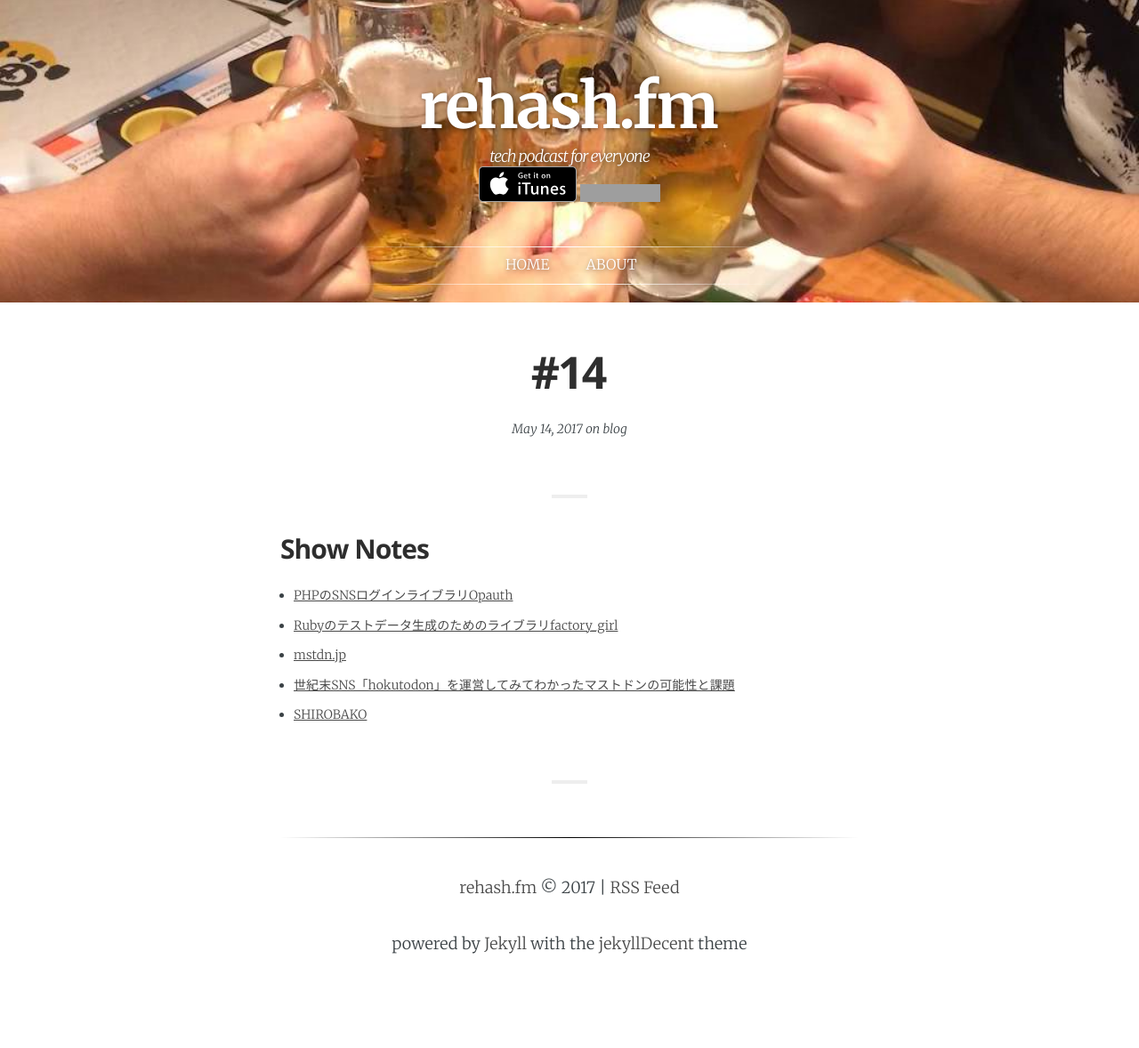
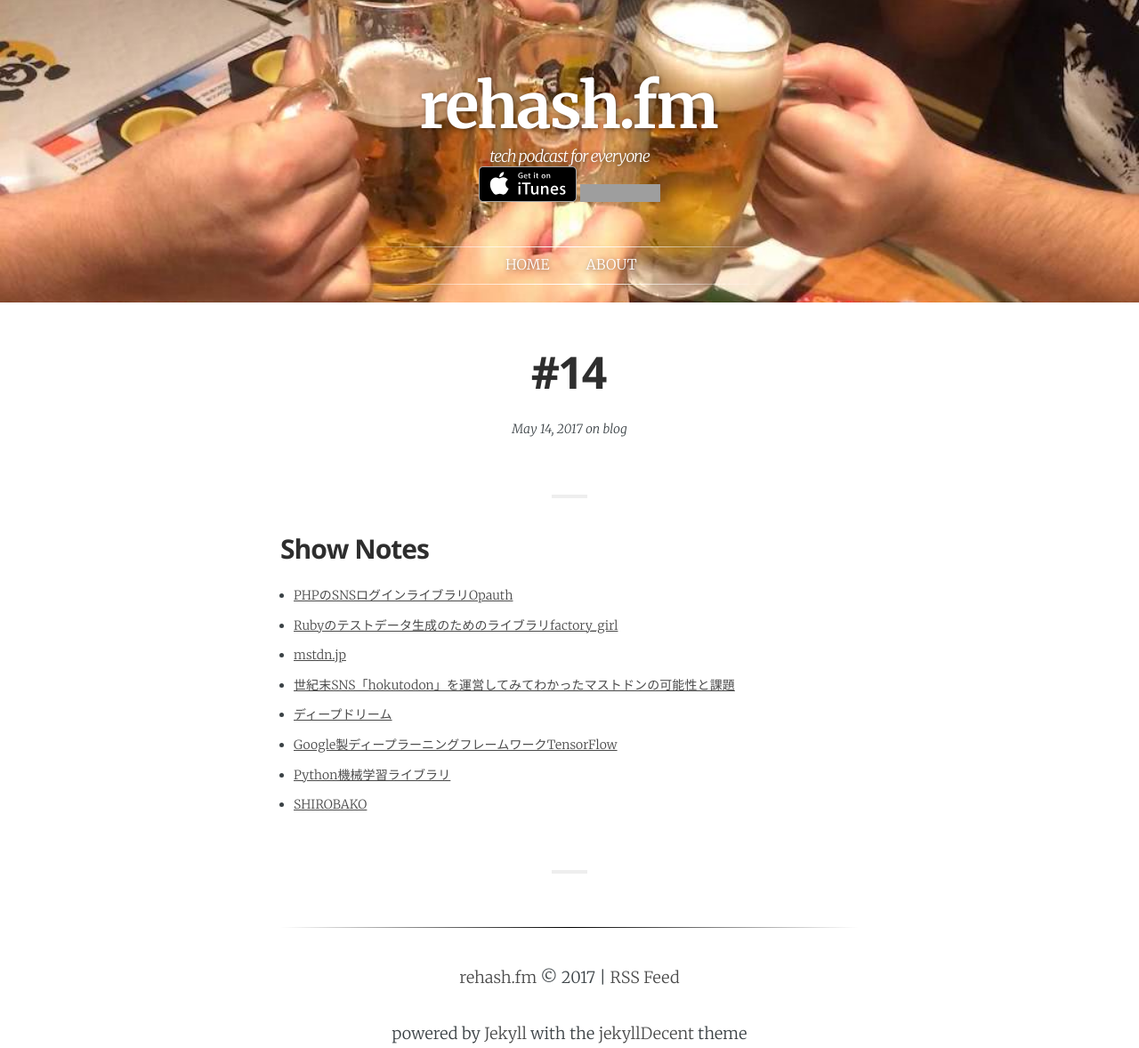
Before and after one commit to rehashfm/rehash.fm, a Jekyll site: the page built from _posts/2017-05-14-14.md, in a window 1280 px wide. Shown: the whole page at 89% size. Built offline with Jekyll 4.4.1, drawn with Linux system fonts in a browser that asks for light colours; some web fonts are replaced; before the commit the page ends 1077 px from its top, so only the background shows below that; grey boxes are pictures that could not be loaded.

Commit message:
adding show notes

```diff
--- a/_posts/2017-05-14-14.md
+++ b/_posts/2017-05-14-14.md
@@ -13,4 +13,7 @@ excerpt:
 - [Rubyのテストデータ生成のためのライブラリfactory_girl](https://github.com/thoughtbot/factory_girl)
 - [mstdn.jp](https://mstdn.jp)
 - [世紀末SNS「hokutodon」を運営してみてわかったマストドンの可能性と課題](http://knowledge.sakura.ad.jp/other/8752/)
+- [ディープドリーム](https://deepdreamgenerator.com/)
+- [Google製ディープラーニングフレームワークTensorFlow](https://www.tensorflow.org/)
+- [Python機械学習ライブラリ](http://scikit-learn.org/)
 - [SHIROBAKO](http://shirobako-anime.com/)
```
